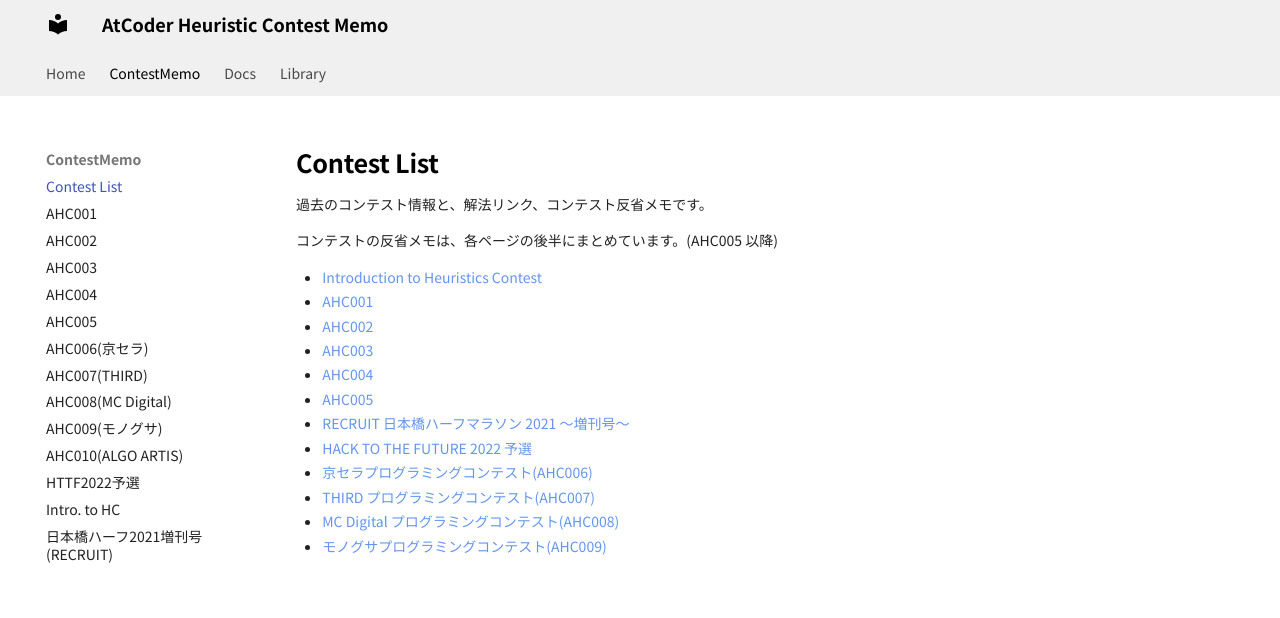
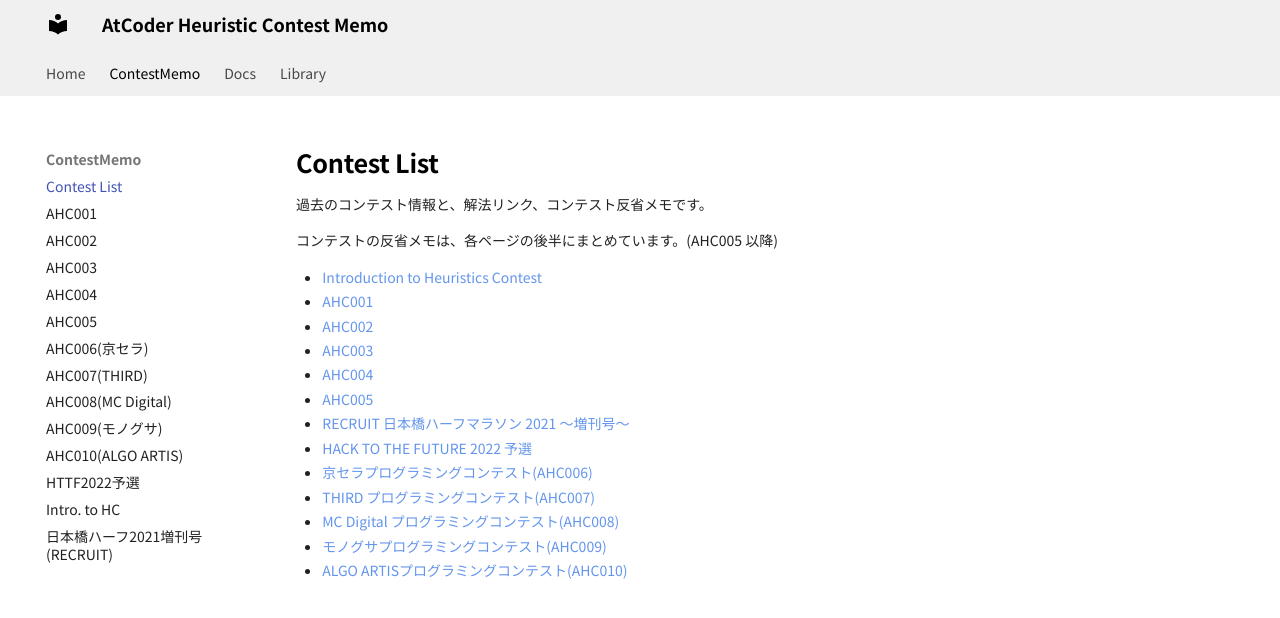
Before and after one commit to jetbead/AtCoderHeuristicContestMemo, an MkDocs documentation site: the page built from docs/ContestMemo/index.md, in a window 1280 px wide. Shown: the top 618 px of the page. Built offline with MkDocs 1.6.1 and Material for MkDocs 9.7.7, drawn with Linux system fonts in a browser that asks for light colours; some web fonts are replaced.

Commit message:
Update index.md

```diff
--- a/docs/ContestMemo/index.md
+++ b/docs/ContestMemo/index.md
@@ -16,3 +16,4 @@
 - [THIRD プログラミングコンテスト(AHC007)](./ahc007.md)
 - [MC Digital プログラミングコンテスト(AHC008)](./ahc008.md)
 - [モノグサプログラミングコンテスト(AHC009)](./ahc009.md)
+- [ALGO ARTISプログラミングコンテスト(AHC010)](./ahc010.md)
```
